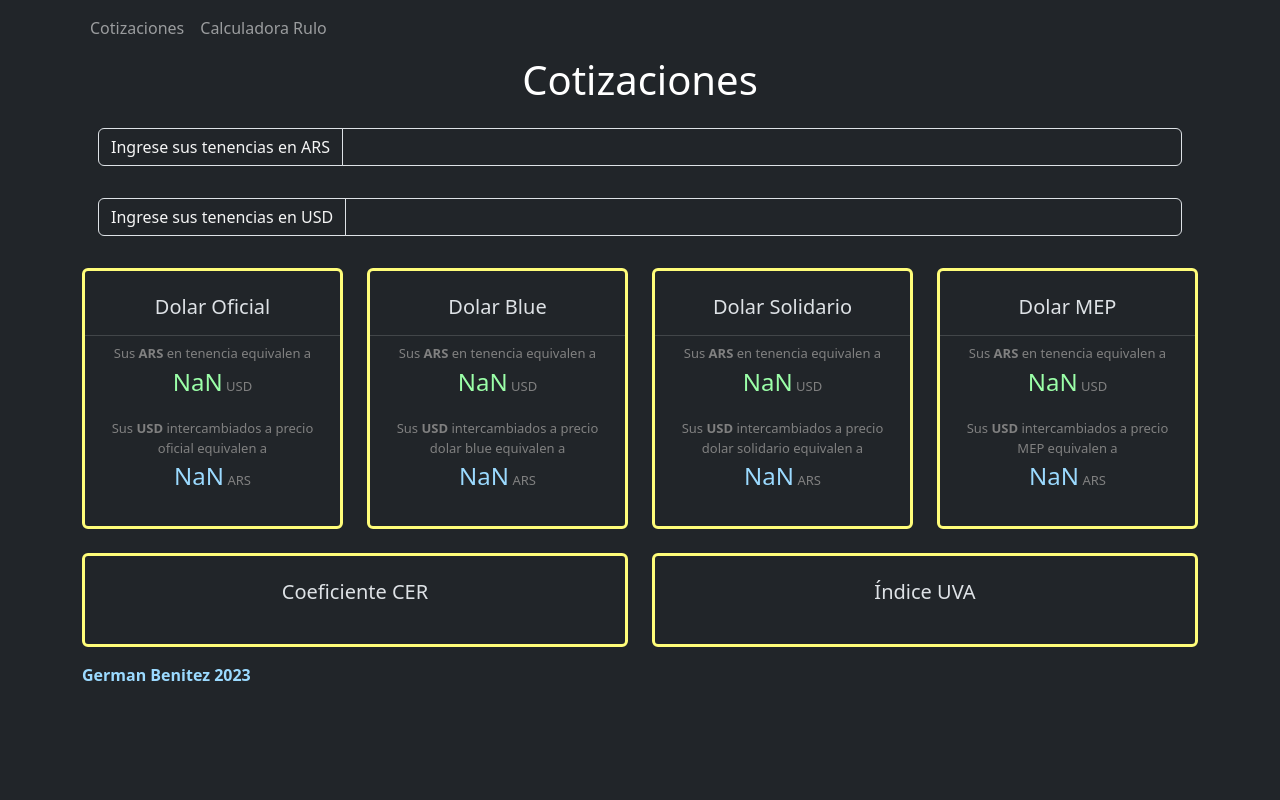
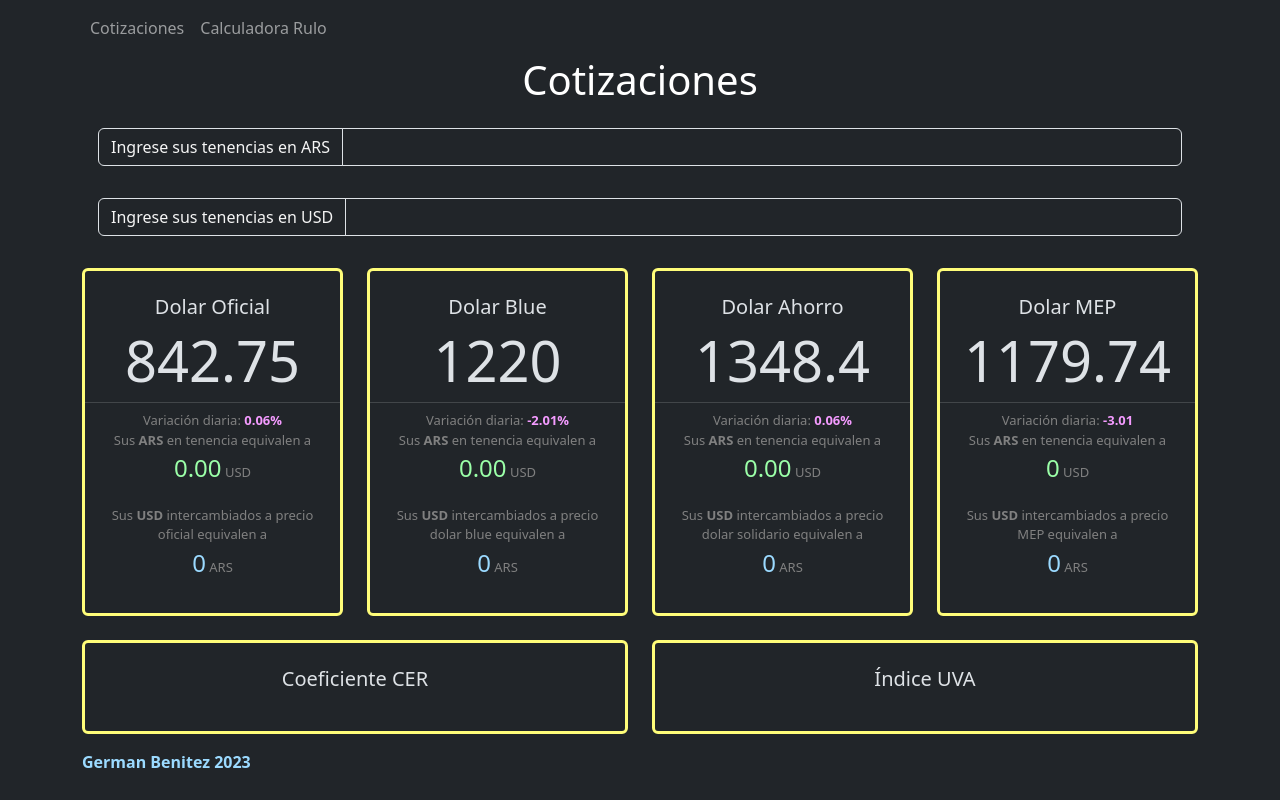
Before and after one commit to MauroMauro/cotizaciones-e-indices, a React (Create React App) app in the folder cotizaciones-e-indices/: page / in a window 1280 px wide. Built offline with nearby package versions, Linux system fonts and the light colour scheme; no server answers.

Commit message:
implemented variation

```diff
--- /dev/null
+++ b/cotizaciones-e-indices/src/componentes/ApiResultMock.js
@@ -0,0 +1,28 @@
+const ApiResultMock =
+{
+    "oficial": {
+        "price": 842.75,
+        "variation": 0.06
+    },
+    "ahorro": {
+        "ask": 1348.4,
+        "bid": 802.75,
+        "variation": 0.06
+    },
+    "blue": {
+        "ask": 1220,
+        "bid": 1170,
+        "variation": -2.01
+    },
+    "mep": {
+        "al30": {
+            "ci": {
+                "price": 1179.74,
+                "variation": -3.01
+            }
+        }
+    }
+}
+
+
+export default ApiResultMock
--- a/cotizaciones-e-indices/src/componentes/Calculadora.js
+++ b/cotizaciones-e-indices/src/componentes/Calculadora.js
@@ -3,12 +3,13 @@ import { useState, useEffect } from 'react'
 import servicioDolar from '../servicios/dolar'
 
 import BloqueInputCotizaciones from './BloqueInputCotizaciones'
+import ApiResultMock from './ApiResultMock'
 
 import 'bootstrap/dist/css/bootstrap.min.css'
-import { Card, CardTitle, Col, Container, Row, Modal, Button, CardFooter } from "react-bootstrap"
+import {Container } from "react-bootstrap"
 
 const Calculadora = () => {
-    const [cotizacionesDolar, setCotizacionesDolar] = useState([])
+    const [cotizacionesDolar, setCotizacionesDolar] = useState(ApiResultMock)
 
     useEffect(() => {
         servicioDolar.getAll()
@@ -41,8 +42,8 @@ const Calculadora = () => {
                                     <p className='h3'><b className='border border-white rounded-circle px-2'>1°</b></p>
                                     <hr></hr>
                                     <p className='text-grey'>Con <b>{montoArs} ARS</b> se compran</p>
-                                    <p className='display-5'> {(montoArs / cotizacionesDolar.solidario).toFixed(2)} </p><b>USD</b>
-                                    <p className='text-grey'>a cotización <i>dolar solidario</i></p>
+                                    <p className='display-5'> {(montoArs / ((cotizacionesDolar.ahorro).ask)).toFixed(2)} </p><b>USD</b>
+                                    <p className='text-grey'>a cotización <i>dolar ahorro</i></p>
                                 </div>
                             </div>
 
@@ -50,8 +51,8 @@ const Calculadora = () => {
                                 <div className='card card-rulo bg-dark py-4 my-2 text-white'>
                                     <p className='h3'><b className='border border-white rounded-circle px-2'>2°</b></p>
                                     <hr></hr>
-                                    <p className='text-grey'>Esos <b>{(montoArs / cotizacionesDolar.solidario).toFixed(2)} USD</b> se venden a</p>
-                                    <p className='display-5'> {(((montoArs / cotizacionesDolar.solidario).toFixed(2)) * cotizacionesDolar.blue).toFixed(0)} </p><b>ARS</b>
+                                    <p className='text-grey'>Esos <b>{(montoArs / ((cotizacionesDolar.ahorro).ask)).toFixed(2)} USD</b> se venden a</p>
+                                    <p className='display-5'> {(((montoArs / ((cotizacionesDolar.ahorro).ask)).toFixed(2)) * (cotizacionesDolar.blue).ask).toFixed(0)} </p><b>ARS</b>
                                     <p className='text-grey'>a cotización <i>dolar blue</i></p>
                                 </div>
                             </div>
@@ -60,8 +61,8 @@ const Calculadora = () => {
                                 <div className='card card-rulo bg-dark py-4 my-2 text-white'>
                                     <p className='h3'><b className='border border-white rounded-circle px-2'>3°</b></p>
                                     <hr></hr>
-                                    <p className='text-grey'>Con <b>{(((montoArs / cotizacionesDolar.solidario).toFixed(2)) * cotizacionesDolar.blue).toFixed(0)} ARS</b> se comprarán</p>
-                                    <p className='display-5'> {((((montoArs / cotizacionesDolar.solidario).toFixed(2)) * cotizacionesDolar.blue) / cotizacionesDolar.solidario).toFixed(2)} </p><b>USD</b>
+                                    <p className='text-grey'>Con <b>{(((montoArs / ((cotizacionesDolar.ahorro).ask)).toFixed(2)) * (cotizacionesDolar.blue).ask).toFixed(0)} ARS</b> se comprarán</p>
+                                    <p className='display-5'> {((((montoArs / ((cotizacionesDolar.ahorro).ask)).toFixed(2)) * (cotizacionesDolar.blue).ask) / ((cotizacionesDolar.ahorro).ask)).toFixed(2)} </p><b>USD</b>
                                     <p className='text-grey'>a cotización <i>dolar solidario</i></p>
 
                                 </div>
@@ -69,7 +70,7 @@ const Calculadora = () => {
                         </div>
                     </div>
                     <div className='card card-rulo bg-dark py-4 my-2 text-white'>
-                        <p>Después de la operación de venta en dólares a cotización blue, se obtienen <b className='resultados'>{((((montoArs / cotizacionesDolar.solidario).toFixed(2)) * cotizacionesDolar.blue).toFixed(0)) - montoArs}</b> pesos de ganancia</p>
+                        <p>Después de la operación de venta en dólares a cotización blue, se obtienen <b className='resultados'>{((((montoArs / ((cotizacionesDolar.ahorro).ask)).toFixed(2)) * (cotizacionesDolar.blue).ask).toFixed(0)) - montoArs}</b> pesos de ganancia</p>
                     </div>
                 </div>
 
--- a/cotizaciones-e-indices/src/componentes/PanelCotizaciones.js
+++ b/cotizaciones-e-indices/src/componentes/PanelCotizaciones.js
@@ -10,11 +10,13 @@ import { Card, CardTitle, Col, Container, Row, Modal, Button, CardFooter } from
 import ModalDesplegable from './ModalDesplegable'
 import BloqueInputCotizaciones from './BloqueInputCotizaciones'
 
+import ApiResultMock from './ApiResultMock'
+
 
 
 
 const PanelCotizaciones = () => {
-    const [cotizacionesDolar, setCotizacionesDolar] = useState([])
+    const [cotizacionesDolar, setCotizacionesDolar] = useState(ApiResultMock)
     const [cotizacionesUva, setCotizacionesUva] = useState([])
     const [cotizacionesCer, setCotizacionesCer] = useState([])
 
@@ -50,13 +52,16 @@ const PanelCotizaciones = () => {
     const handleShowUva = () => setShowUva(true)
 
 
+
+
     return (
         <div className='bg-dark text-center text-white'>
+
             <h1>Cotizaciones</h1>
 
             <Container className='bg-dark' >
-                <BloqueInputCotizaciones monto={montoArs} setMonto={setMontoArs} moneda={"ARS"} texto={"Ingrese sus tenencias en "}/>
-                <BloqueInputCotizaciones monto={montoUsd} setMonto={setMontoUsd} moneda={"USD"} texto={"Ingrese sus tenencias en "}/>
+                <BloqueInputCotizaciones monto={montoArs} setMonto={setMontoArs} moneda={"ARS"} texto={"Ingrese sus tenencias en "} />
+                <BloqueInputCotizaciones monto={montoUsd} setMonto={setMontoUsd} moneda={"USD"} texto={"Ingrese sus tenencias en "} />
             </Container>
 
             <Container className='bg-dark' >
@@ -68,15 +73,16 @@ const PanelCotizaciones = () => {
                                 Dolar Oficial
                             </CardTitle>
                             <CardTitle className='display-4'>
-                                {cotizacionesDolar.oficial}
+                                {(cotizacionesDolar.oficial).price}
                             </CardTitle>
                             <CardFooter>
+                                Variación diaria: <b><span className='text-blue'>{(cotizacionesDolar.oficial).variation}% <br /></span></b>
                                 Sus <b>ARS</b> en tenencia equivalen a<br></br>
-                                <span className='monto'>{(montoArs / (cotizacionesDolar.oficial)).toFixed(2)}</span> USD
+                                <span className='monto'>{(montoArs / ((cotizacionesDolar.oficial).price)).toFixed(2)}</span> USD
                                 <br></br>
                                 <br></br>
                                 Sus <b>USD</b> intercambiados a precio oficial equivalen a <br></br>
-                                <span className='montoUsd'>{(montoUsd * (cotizacionesDolar.oficial)).toFixed(0)}</span> ARS
+                                <span className='montoUsd'>{(montoUsd * ((cotizacionesDolar.oficial).price)).toFixed(0)}</span> ARS
                             </CardFooter>
                         </Card>
                     </Col>
@@ -95,15 +101,16 @@ const PanelCotizaciones = () => {
                                 Dolar Blue
                             </CardTitle>
                             <CardTitle className='display-4'>
-                                {cotizacionesDolar.blue}
+                                {(cotizacionesDolar.blue).ask}
                             </CardTitle>
                             <CardFooter>
+                                Variación diaria: <b><span className='text-blue'>{(cotizacionesDolar.blue).variation}% <br /></span></b>
                                 Sus <b>ARS</b> en tenencia equivalen a<br></br>
-                                <span className='monto'>{(montoArs / (cotizacionesDolar.blue)).toFixed(2)}</span> USD
+                                <span className='monto'>{(montoArs / ((cotizacionesDolar.blue).ask)).toFixed(2)}</span> USD
                                 <br></br>
                                 <br></br>
                                 Sus <b>USD</b> intercambiados a precio dolar blue equivalen a <br></br>
-                                <span className='montoUsd'>{(montoUsd * (cotizacionesDolar.blue)).toFixed(0)}</span> ARS
+                                <span className='montoUsd'>{(montoUsd * ((cotizacionesDolar.blue).ask)).toFixed(0)}</span> ARS
                             </CardFooter>
                         </Card>
                     </Col>
@@ -119,24 +126,25 @@ const PanelCotizaciones = () => {
                     <Col md={3}>
                         <Card className="card-dolar py-4 my-2" onClick={handleShowSolidario}>
                             <CardTitle>
-                                Dolar Solidario
+                                Dolar Ahorro
                             </CardTitle>
                             <CardTitle className='display-4'>
-                                {cotizacionesDolar.solidario}
+                                {(cotizacionesDolar.ahorro).ask}
                             </CardTitle>
                             <CardFooter>
+                            Variación diaria: <b><span className='text-blue'>{(cotizacionesDolar.ahorro).variation}% <br /></span></b>
                                 Sus <b>ARS</b> en tenencia equivalen a<br></br>
-                                <span className='monto'>{(montoArs / (cotizacionesDolar.solidario)).toFixed(2)}</span> USD
+                                <span className='monto'>{(montoArs / ((cotizacionesDolar.ahorro).ask)).toFixed(2)}</span> USD
                                 <br></br>
                                 <br></br>
                                 Sus <b>USD</b> intercambiados a precio dolar solidario equivalen a <br></br>
-                                <span className='montoUsd'>{(montoUsd * (cotizacionesDolar.solidario)).toFixed(0)}</span> ARS
+                                <span className='montoUsd'>{(montoUsd * ((cotizacionesDolar.ahorro).ask)).toFixed(0)}</span> ARS
                             </CardFooter>
                         </Card>
 
                     </Col>
                     <ModalDesplegable
-                        titulo="Dolar Solidario"
+                        titulo="Dolar Ahorro"
                         texto="Es el valor del dolar oficial al que se le suman los cargos impuestos por el gobierno a todas las operaciones de compra de moneda extranjera por canales oficiales"
                         show={showSolidario}
                         setShow={setShowSolidario}
@@ -149,15 +157,16 @@ const PanelCotizaciones = () => {
                                 Dolar MEP
                             </CardTitle>
                             <CardTitle className='display-4'>
-                                {cotizacionesDolar.mep}
+                                {(((cotizacionesDolar.mep).al30).ci).price}
                             </CardTitle>
                             <CardFooter>
+                                Variación diaria: <b><span className='text-blue'>{(((cotizacionesDolar.mep).al30).ci).variation} <br /></span></b>
                                 Sus <b>ARS</b> en tenencia equivalen a<br></br>
-                                <span className='monto'>{(montoArs / (cotizacionesDolar.mep)).toFixed(2)}</span> USD
+                                <span className='monto'>{(montoArs / (((cotizacionesDolar.mep).al30).ci).price)}</span> USD
                                 <br></br>
                                 <br></br>
                                 Sus <b>USD</b> intercambiados a precio MEP equivalen a <br></br>
-                                <span className='montoUsd'>{(montoUsd * (cotizacionesDolar.mep)).toFixed(0)}</span> ARS
+                                <span className='montoUsd'>{(montoUsd * ((((cotizacionesDolar.mep).al30).ci).price).toFixed(0))}</span> ARS
                             </CardFooter>
                         </Card>
                     </Col>
@@ -207,6 +216,8 @@ const PanelCotizaciones = () => {
             </Container>
         </div>
     )
+
+
 }
 
 export default PanelCotizaciones
--- a/cotizaciones-e-indices/src/index.css
+++ b/cotizaciones-e-indices/src/index.css
@@ -78,6 +78,10 @@ html{
   color:grey;
 }
 
+.text-blue{
+  color:#f49bff;
+}
+
 .resultados{
   color: #fffd79;
   font-size: 1.7rem;
```
Also changed, not shown: 1 other file (tests, documents, lock files or other folders).
